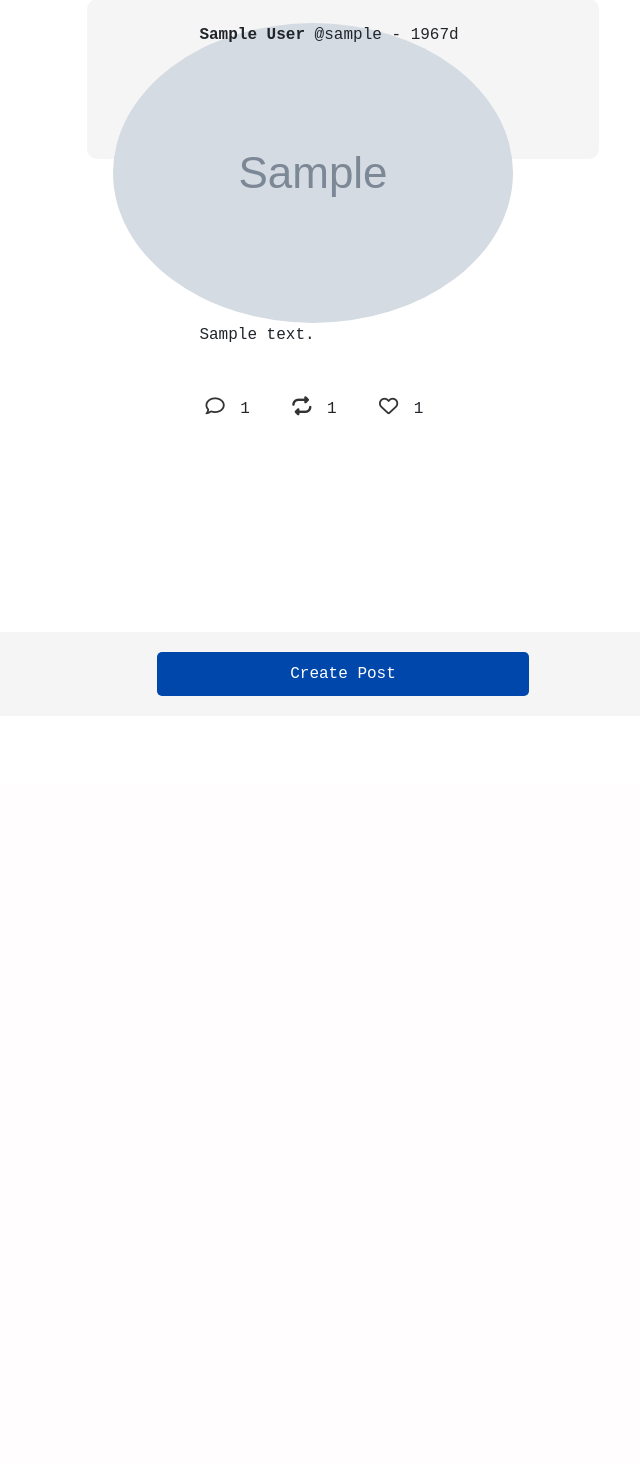
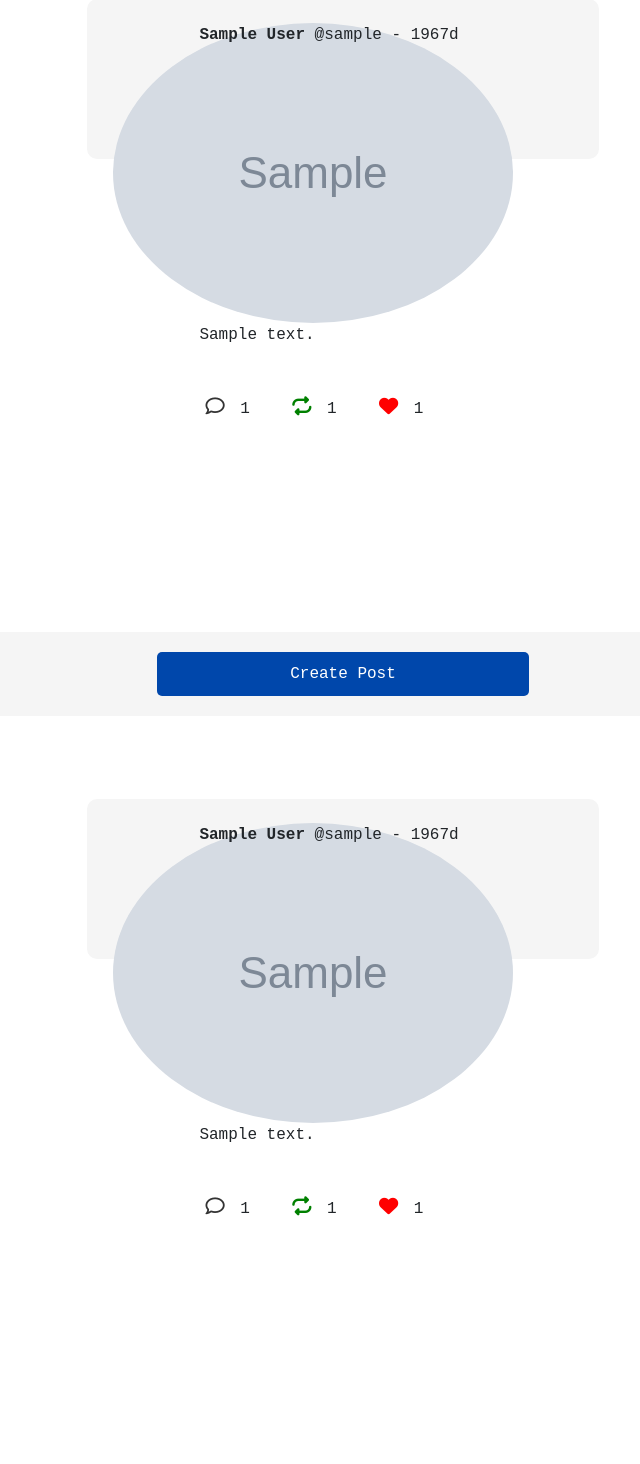
Before and after one commit to mdiess/nbablog, a Django app: page / in a window 1280 px wide. Shown: the part 84-1548 px from the top of the page, without its empty margins (297-937 px from the left). Before the commit the page ends 780 px from the top, so only its background shows below. Run offline with Django 4.2, Linux system fonts and the light colour scheme; a user stored in the database is signed in; tables that the repository leaves empty hold one stand-in row (values such as "Sample post"); grey boxes marked "Sample" are stand-in pictures.

Commit message:
adding dynamic loading for posts, as well as functionality for likes and reposts

```diff
--- a/nbablog/settings.py
+++ b/nbablog/settings.py
@@ -37,8 +37,9 @@
     "django.contrib.sessions",
     "django.contrib.messages",
     "django.contrib.staticfiles",
-    'django.contrib.sites',
+    "django.contrib.sites",
     "nbablogapp",
+    "django_ajax",
 ]
 
 MIDDLEWARE = [
--- a/nbablogapp/home_page/urls.py
+++ b/nbablogapp/home_page/urls.py
@@ -8,4 +8,5 @@
     re_path(r'^$', views.home, name='home'),
     re_path(r'^login/$', views.login, name='login'),
     re_path(r'^logout/$', views.logout_view, name='logout'),
+    re_path(r'^interact_post/$', views.interact_post, name='interact_post'),
 ]
--- a/nbablogapp/home_page/views.py
+++ b/nbablogapp/home_page/views.py
@@ -5,6 +5,9 @@
 from django.contrib.auth import authenticate, login as auth_login
 from django.contrib.auth.decorators import login_required
 from django.contrib.auth import logout
+from django.core.paginator import Paginator
+from django.http import JsonResponse
+from django.views.decorators.http import require_POST
 
 @login_required(login_url='home_page:login')
 def home(request):
@@ -16,11 +19,59 @@
         )
         post.save()
         return redirect('home_page:home')
-    user = User.objects.filter(pk=request.user.pk).first()
-    posts = Post.objects.filter(
-        Q(author__in=user.following.all()) | Q(author=user)
-    ).order_by('-date_posted')
-    return render(request, 'home_page/home.html', {'posts': posts})
+
+    user = request.user
+    posts = Post.objects.filter(Q(author__in=user.following.all()) | Q(author=user)).order_by('-date_posted')
+    page = request.GET.get('page')
+    paginator = Paginator(posts, 10)
+    page_obj = paginator.get_page(page)
+    for post in page_obj:
+        post.is_liked = user.liked_post(post)
+        post.is_reposted = user.reposted_post(post)
+    if request.headers.get('x-requested-with') == 'XMLHttpRequest':
+        html = ''
+        for post in page_obj:
+            post.is_liked = user.liked_post(post)
+            post.is_reposted = user.reposted_post(post)
+            html += render(request, 'home_page/widgets/post.html', {'post': post}).content.decode()
+        return JsonResponse({'html': html, 'has_next': page_obj.has_next()})
+    return render(request, 'home_page/home.html', {'page_obj': page_obj})
+
+@require_POST
+@login_required(login_url='home_page:login')
+def interact_post(request):
+    if request.method == 'POST' and request.headers.get('x-requested-with') == 'XMLHttpRequest':
+        post_id = request.POST.get('post_id')
+        action = request.POST.get('action')
+        post = Post.objects.get(id=post_id)
+        new_count = 0
+
+        if action == 'like':
+            if not request.user.liked_post(post):
+                post.likes.create(user=request.user)
+            else:
+                post.likes.filter(user=request.user).delete()
+            new_count = post.get_like_count()
+
+        elif action == 'repost':
+            if not request.user.reposted_post(post):
+                post.reposts.create(user=request.user)
+            else:
+                post.reposts.filter(user=request.user).delete()
+            new_count = post.get_repost_count()
+
+        # elif action == 'reply':
+        #     reply_content = request.POST.get('reply_content')
+        #     reply = Reply.objects.create(
+        #         content=reply_content,
+        #         author=request.user,
+        #         parent_post=post
+        #     )
+        #     reply.save()
+
+        return JsonResponse({'success': True, 'new_count': new_count})
+
+    return JsonResponse({'success': False, 'error': 'Error code 400'}, status=400)
 
 def login(request):
     if request.user.is_authenticated:
--- a/nbablogapp/templates/home_page/home.html
+++ b/nbablogapp/templates/home_page/home.html
@@ -4,10 +4,11 @@
 <div class="page-container">
     <div class="content-wrap">
         <div class="home-page">
-            {% for post in posts %}
+            {% for post in page_obj %}
                 {% include 'home_page/widgets/post.html' with post=post %}
             {% endfor %}
         </div>
+        <div id="loading" style="display:none;">Loading more posts...</div>
     </div>
     <footer class="create-section">
         <form id="create_post_form" method="POST">
@@ -26,6 +27,22 @@
 
 <script>
     $(document).ready(function() {
+        let page = 2;
+        let hasNext = true;
+        let isLoading = false;
+        $(window).scroll(function() {
+            if (hasNext && !isLoading && $(window).scrollTop() + $(window).height() >= $(document).height() - 200) {
+                isLoading = true;
+                $('#loading').show();
+                $.get("", { page: page }, function(data) {
+                    $('.home-page').append(data.html);
+                    hasNext = data.has_next;
+                    page++;
+                    isLoading = false;
+                    $('#loading').hide();
+                });
+            }
+        });
         $('#create_post_btn').click(function() {
             $('.create-post').fadeToggle(300);
             $('#post_content').focus();
--- a/nbablogapp/templates/home_page/widgets/post.html
+++ b/nbablogapp/templates/home_page/widgets/post.html
@@ -32,6 +32,12 @@
         align-items: center;
         margin-top: 30px;
     }
+    .liked-post {
+        color: red;
+    }
+    .reposted-post {
+        color: green;
+    }
 </style>
 {% load static %}
 <link rel="stylesheet" href="{% static 'css/fontawesome/css/all.min.css' %}">
@@ -62,13 +68,22 @@
         <div class="post-row interact-section">
             <div class="col-2"></div>
             <div class="col-2">
-                <button id="post_{{ post.pk }}_comments" class="interact-btn" data-id="{{ post.pk }}" data-action="reply"><i class="fa-regular fa-comment"></i></button> {{ post.get_reply_count }}
+                <button id="post_{{ post.pk }}_reply" class="interact-btn" data-id="{{ post.pk }}" data-action="reply">
+                    <i class="fa-regular fa-comment"></i>
+                </button>
+                <span id="post_{{ post.pk }}_reply_count">{{ post.get_reply_count }}</span>
             </div>
             <div class="col-2">
-                <button id="post_{{ post.pk }}_reposts" class="interact-btn" data-id="{{ post.pk }}" data-action="repost"><i class="fa-solid fa-repeat"></i></button> {{ post.get_repost_count }}
+                <button id="post_{{ post.pk }}_repost" class="interact-btn" data-id="{{ post.pk }}" data-action="repost">
+                    <i class="{% if post.is_reposted %}fa-solid fa-repeat reposted-post{% else %}fa-solid fa-repeat{% endif %}"></i>
+                </button>
+                <span id="post_{{ post.pk }}_repost_count">{{ post.get_repost_count }}</span>
             </div>
             <div class="col-2">
-                <button id="post_{{ post.pk }}_likes" class="interact-btn" data-id="{{ post.pk }}" data-action="like"><i class="fa-regular fa-heart"></i></button> {{ post.get_like_count }}
+                <button id="post_{{ post.pk }}_like" class="interact-btn" data-id="{{ post.pk }}" data-action="like">
+                    <i class="{% if post.is_liked %}fa-solid fa-heart liked-post{% else %}fa-regular fa-heart{% endif %}"></i>
+                </button>
+                <span id="post_{{ post.pk }}_like_count">{{ post.get_like_count }}</span>
             </div>
         </div>
     </div>
@@ -79,6 +94,35 @@
             // Handle interaction functionality
             const postId = $(this).data('id');
             const action = $(this).data('action');
+            $.ajax({
+                url: "{% url 'home_page:interact_post' %}",
+                type: "POST",
+                data: {
+                    post_id: postId,
+                    action: action,
+                    csrfmiddlewaretoken: '{{ csrf_token }}'
+                },
+                success: function(response) {
+                    if (response.success) {
+                        // Update the button state and count
+                        if (action === 'like') {
+                            const icon = $('#post_' + postId + '_like i');
+                            icon.toggleClass('liked-post');
+                            icon.toggleClass('fa-regular fa-solid');
+                        } else if (action === 'repost') {
+                            const icon = $('#post_' + postId + '_repost i');
+                            icon.toggleClass('reposted-post');
+                        }
+                        // Update the count
+                        $('#post_' + postId + '_' + action + '_count').text(response.new_count);
+                    } else {
+                        alert(response.error);
+                    }
+                },
+                error: function(xhr, status, error) {
+                    console.error("Error:", error);
+                }
+            });
         });
     });
 </script>
```
